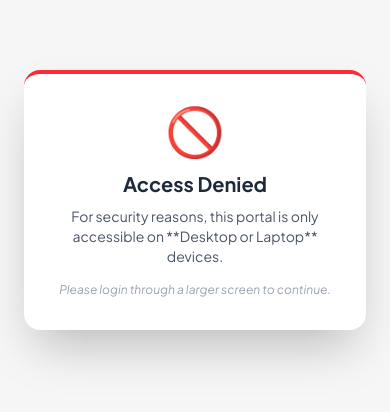
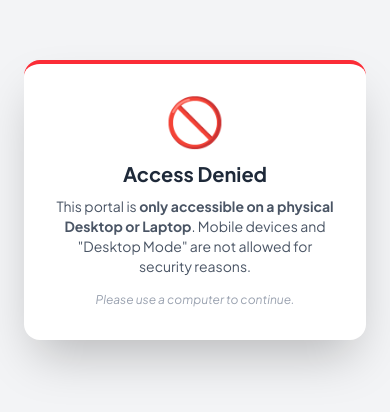
Before and after one commit to gautamxyzstudio/xyz-admin-portal-frontend, a React (Vite) app: page / in a window 390 px wide. Shown: the part 222-634 px from the top of the page. Built offline with nearby package versions, Linux system fonts and the light colour scheme; no server answers.

Commit message:
Refactor access control logic in App component; enhance mobile access restriction message for clarity

```diff
--- a/src/App.tsx
+++ b/src/App.tsx
@@ -28,39 +28,46 @@ import BlogEditor from "./features/blogs/screens/blogEditor/index.jsx";
 import AnnouncementList from "./features/announcements/screens/AnnouncementsList/AnnouncementsList.js";
 
 const App: React.FC = () => {
-  const [isMobile, setIsMobile] = useState(false);
+  const [isBlocked, setIsBlocked] = useState(false);
 
   useEffect(() => {
-    const checkResolution = () => {
-      if (window.innerWidth <= 768) {
-        setIsMobile(true);
+    const checkAccess = () => {
+
+      const isTouchDevice =
+        "ontouchstart" in window || navigator.maxTouchPoints > 0;
+
+      const width = window.innerWidth;
+
+      if (width <= 1024 || (isTouchDevice && width > 1024)) {
+        setIsBlocked(true);
       } else {
-        setIsMobile(false);
+        setIsBlocked(false);
       }
     };
 
+    checkAccess();
 
-    checkResolution();
-
-    // Listen for resize
-    window.addEventListener("resize", checkResolution);
-    return () => window.removeEventListener("resize", checkResolution);
+    // Listen for resize or orientation change
+    window.addEventListener("resize", checkAccess);
+    return () => window.removeEventListener("resize", checkAccess);
   }, []);
 
-  if (isMobile) {
+
+  if (isBlocked) {
     return (
-      <div className="fixed inset-0 bg-background z-9999 flex items-center justify-center p-6 text-center">
+      <div className="fixed inset-0 bg-gray-100 z-[9999] flex items-center justify-center p-6 text-center">
         <div className="bg-white rounded-2xl p-8 max-w-sm shadow-2xl border-t-4 border-red-500">
           <div className="text-5xl mb-4">🚫</div>
           <h1 className="text-xl font-bold text-gray-800 mb-2">
             Access Denied
           </h1>
           <p className="text-gray-600 text-sm">
-            For security reasons, this portal is only accessible on **Desktop or
-            Laptop** devices.
+            This portal is{" "}
+            <b>only accessible on a physical Desktop or Laptop</b>. Mobile
+            devices and "Desktop Mode" are not allowed for security reasons.
           </p>
           <p className="mt-4 text-xs text-gray-400 italic">
-            Please login through a larger screen to continue.
+            Please use a computer to continue.
           </p>
         </div>
       </div>
```
